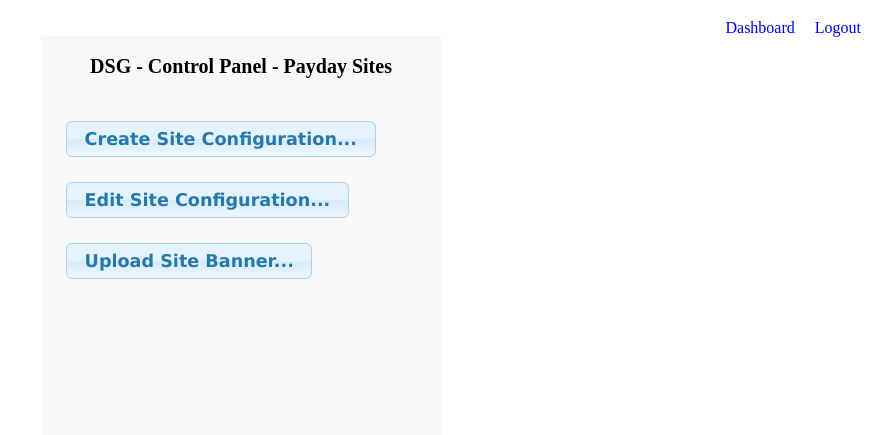
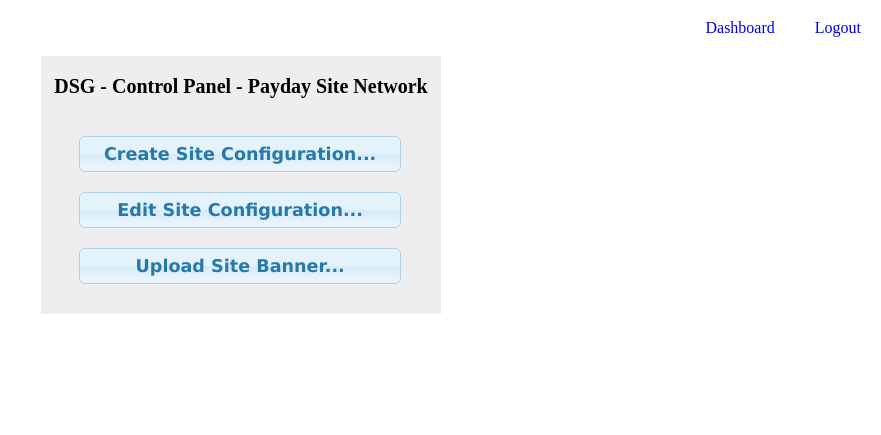
Before and after one commit to kobbyjobs/DSG_loan_app, a CodeIgniter app: template WEBROOT/application/views/control_panel/dashboard.php in a window 1280 px wide. Shown: the top 435 px of the page, without its empty margins (399-1280 px from the left). Run offline with CodeIgniter, Linux system fonts and the light colour scheme; the template is opened without the code that fills it, so the values that code supplies are empty.

Commit message:
(Yet more) code cleanup

```diff
--- a/WEBROOT/application/views/control_panel/dashboard.php
+++ b/WEBROOT/application/views/control_panel/dashboard.php
@@ -1,4 +1,30 @@
-<?php if ( ! defined( 'BASEPATH' ) ) exit( 'No direct script access allowed' ); ?>
+<?php if ( ! defined( 'BASEPATH' ) ) exit( 'No direct script access allowed' );
+
+////////////////////////////////////////////////////////////////////////////////
+
+// Filename: application/views/control_panel/dashboard.php
+
+//
+
+// Author: eamohl@leadsanddata.net
+
+//
+
+// Created:
+
+//
+
+// Description:
+
+//
+
+////////////////////////////////////////////////////////////////////////////////
+
+
+
+$this->load->helper( 'url' );
+
+?>
 
 <!DOCTYPE html>
 
@@ -10,19 +36,35 @@
 
 
 
-		<link rel="stylesheet" media="screen" type="text/css" href="https://secure.cashmoneynow.net/secure/DSG_loan_app/css/reset.css" />
+		<link rel="stylesheet" media="screen" type="text/css" href="<?php echo base_url( 'css/reset.css' ); ?>" />
 
-		<link rel="stylesheet" media="screen" type="text/css" href="https://secure.cashmoneynow.net/secure/DSG_loan_app/css/cupertino/jquery-ui-1.10.3.custom.min.css" />
+		<link rel="stylesheet" media="screen" type="text/css" href="<?php echo base_url( 'css/cupertino/jquery-ui-1.10.3.custom.min.css' ); ?>" />
 
 
 
-		<script type="text/javascript" src="https://secure.cashmoneynow.net/secure/DSG_loan_app/js/jquery-1.10.1.min.js"></script>
+		<script type="text/javascript" src="<?php echo base_url( 'js/jquery-1.10.1.min.js' ); ?>"></script>
 
-		<script type="text/javascript" src="https://secure.cashmoneynow.net/secure/DSG_loan_app/js/jquery-ui-1.10.3.custom.min.js"></script>
+		<script type="text/javascript" src="<?php echo base_url( 'js/jquery-ui-1.10.3.custom.min.js' ); ?>"></script>
 
 
 
 		<style type="text/css">
+
+			#nav_links {
+
+				float : right;
+
+			}
+
+
+
+			#nav_links ul {
+
+				float : right;
+
+			}
+
+
 
 			#nav_links li {
 
@@ -31,6 +73,10 @@
 				padding-right : 20px;
 
 				padding-top : 20px;
+
+				padding-bottom : 20px;
+
+				padding-left : 20px;
 
 			}
 
@@ -48,7 +94,9 @@
 
 				width : 400px;
 
-				height : 400px;
+
+
+				padding-bottom : 30px;
 
 
 
@@ -66,7 +114,15 @@
 
 
 
-				background-color : #F8F8F8;
+				background-color : #EEEEEE;
+
+			}
+
+
+
+			#op_links > ul {
+
+				width : 100%;
 
 			}
 
@@ -74,9 +130,23 @@
 
 			#op_links li {
 
-				padding-top : 25px;
+				width : 100%;
 
-				padding-left : 25px;
+
+
+				padding-top : 20px;
+
+
+
+				text-align : center;
+
+			}
+
+
+
+			#op_links li > a {
+
+				width : 80%;
 
 			}
 
@@ -201,6 +271,14 @@
 				$( '#edit_site_configuration' ).button();
 
 				$( '#upload_site_banner' ).button();
+
+
+
+				$( '#create_site_configuration' ).tooltip();
+
+				$( '#edit_site_configuration' ).tooltip();
+
+				$( '#upload_site_banner' ).tooltip();
 
 
 
@@ -620,9 +698,9 @@
 
 				<ul>
 
-					<li><a href="https://secure.cashmoneynow.net/secure/DSG_loan_app/index.php/control_panel/logout/">Logout</a></li>
+					<li><a href="<?php echo site_url( 'control_panel/logout/' ); ?>">Logout</a></li>
 
-					<li><a href="https://secure.cashmoneynow.net/secure/DSG_loan_app/index.php/control_panel/dashboard/">Dashboard</a></li>
+					<li><a href="<?php echo site_url( 'control_panel/dashboard/' ); ?>">Dashboard</a></li>
 
 				</ul>
 
@@ -630,15 +708,15 @@
 
 			<div id="op_links">
 
+				<h3>DSG - Control Panel - Payday Site Network</h3>
+
 				<ul>
 
-					<h3>DSG - Control Panel - Payday Sites</h3>
+					<li><a id="create_site_configuration" class="op_link" href="#create_site_configuration" title="Configure a new website within the DSG Payday Site Network">Create Site Configuration...</a></li>
 
-					<li><a id="create_site_configuration" class="op_link" href="#">Create Site Configuration...</a></li>
+					<li><a id="edit_site_configuration" class="op_link" href="#edit_site_configuration" title="Edit the configuration of a website already within the DSG Payday Site Network">Edit Site Configuration...</a></li>
 
-					<li><a id="edit_site_configuration" class="op_link" href="#">Edit Site Configuration...</a></li>
-
-					<li><a id="upload_site_banner" class="op_link" href="#">Upload Site Banner...</a></li>
+					<li><a id="upload_site_banner" class="op_link" href="#upload_site_banner" title="Upload a banner graphic for use in a website configuration">Upload Site Banner...</a></li>
 
 				</ul>
 
@@ -649,3 +727,11 @@
 	</body>
 
 </html>
+
+<?php
+
+////////////////////////////////////////////////////////////////////////////////
+
+// End of file: dashboard.php
+
+////////////////////////////////////////////////////////////////////////////////
```
Also changed, not shown: WEBROOT/application/views/long_form/ileads_request_xml.php (+33 -3 lines).
